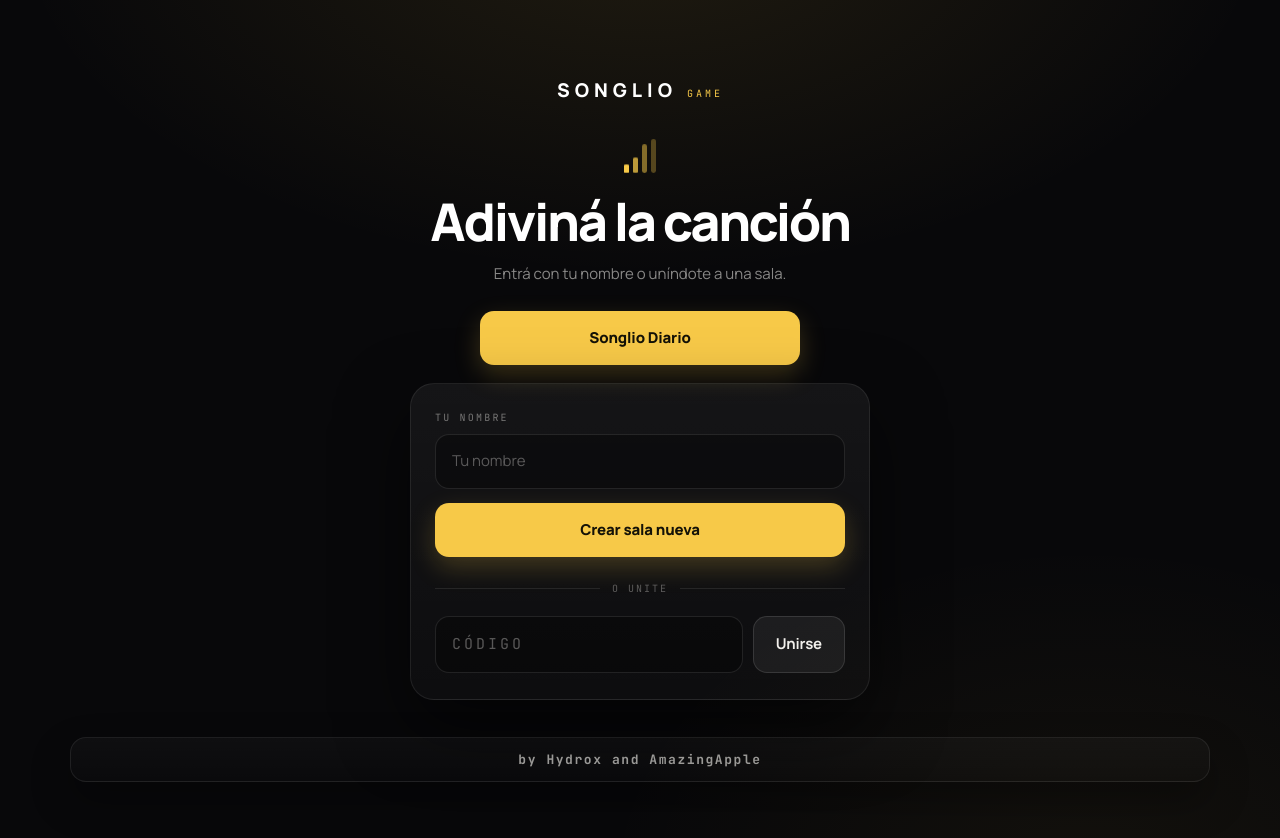
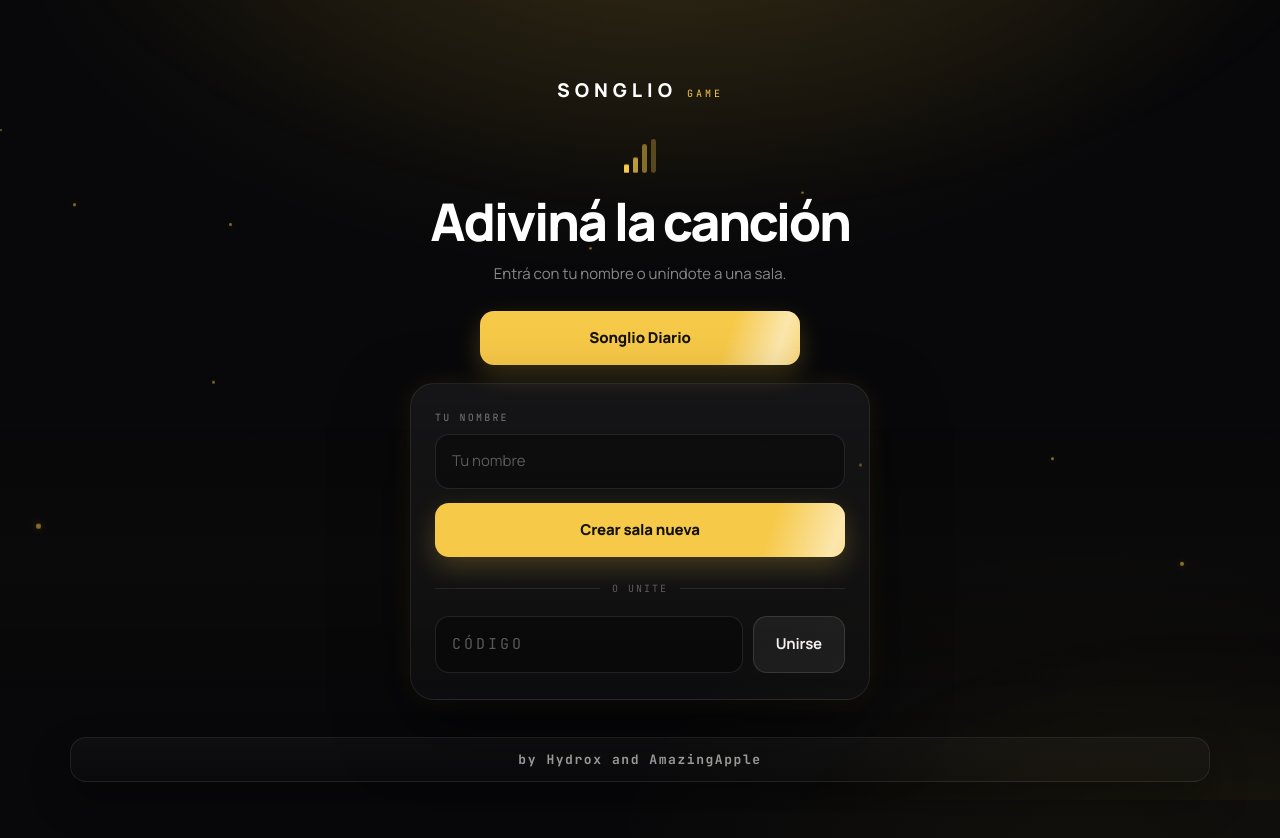
Before and after one commit to lautarouns/linsherasgame, a Next.js app: page / in a window 1280 px wide. Shown: the top 838 px of the page. Built offline with nearby package versions, Linux system fonts and the light colour scheme; no server answers.

Commit message:
agregado animaciones

```diff
--- a/app/globals.css
+++ b/app/globals.css
@@ -1272,3 +1272,4 @@ select {
   .app-footer { width: calc(100% - 28px); padding: 10px 14px; font-size: 12px; border-radius: 12px; bottom: 12px; }
   .app-main { padding-bottom: 82px; }
 }
+@import "./songlio-animations.css";
--- a/app/page.tsx
+++ b/app/page.tsx
@@ -1,5 +1,5 @@
 'use client'
-import { useState } from 'react'
+import { useEffect, useMemo, useRef, useState } from 'react'
 import { useRouter } from 'next/navigation'
 import { supabase } from '@/lib/supabase'
 
@@ -7,10 +7,85 @@ function randomCode() {
   return Math.random().toString(36).substring(2, 6).toUpperCase()
 }
 
+/** Fondo animado: glows que derivan, línea que barre y partículas doradas. */
+function AnimatedBackground({ count = 13 }: { count?: number }) {
+  const particles = useMemo(
+    () =>
+      Array.from({ length: count }, (_, i) => {
+        const a = Math.abs((Math.sin(i * 12.9898) * 43758.5453) % 1)
+        const b = Math.abs((Math.sin(i * 78.233) * 12345.6789) % 1)
+        return {
+          left: `${a * 100}%`,
+          top: `${30 + b * 60}%`,
+          size: 2 + b * 3,
+          duration: `${9 + b * 10}s`,
+          delay: `${-a * 14}s`,
+        }
+      }),
+    [count]
+  )
+
+  return (
+    <div className="sg-bg" aria-hidden>
+      <span className="sg-glow-a" />
+      <span className="sg-glow-b" />
+      <span className="sg-scanline" />
+      {particles.map((p, i) => (
+        <span
+          key={i}
+          className="sg-particle"
+          style={{
+            left: p.left,
+            top: p.top,
+            width: p.size,
+            height: p.size,
+            animationDuration: p.duration,
+            animationDelay: p.delay,
+          }}
+        />
+      ))}
+    </div>
+  )
+}
+
+/** Cortina de transición: se abre desde el centro con las barras del ecualizador. */
+function Curtain({ label, leaving }: { label: string; leaving: boolean }) {
+  return (
+    <div className={`sg-curtain${leaving ? ' is-leaving' : ''}`} aria-hidden>
+      <div className="sg-curtain-eq">
+        <span /><span /><span /><span /><span />
+      </div>
+      <p className="sg-curtain-label">{label}</p>
+    </div>
+  )
+}
+
+/**
+ * Dispara la cortina, espera y recién entonces navega.
+ * navigate() corre a los 620ms; la cortina se desvanece sola si la navegación tarda.
+ */
+function useCurtainNav() {
+  const [curtain, setCurtain] = useState<{ label: string; leaving: boolean } | null>(null)
+  const timers = useRef<ReturnType<typeof setTimeout>[]>([])
+
+  useEffect(() => () => timers.current.forEach(clearTimeout), [])
+
+  const run = (label: string, navigate: () => void | Promise<void>) => {
+    if (curtain) return
+    setCurtain({ label, leaving: false })
+    timers.current.push(setTimeout(() => { void navigate() }, 620))
+    timers.current.push(setTimeout(() => setCurtain(c => (c ? { ...c, leaving: true } : c)), 1400))
+    timers.current.push(setTimeout(() => setCurtain(null), 1900))
+  }
+
+  return { curtain, run, busy: !!curtain }
+}
+
 export default function Home() {
   const [joinCode, setJoinCode] = useState('')
   const [nickname, setNickname] = useState('')
   const router = useRouter()
+  const { curtain, run, busy } = useCurtainNav()
 
   const createRoom = async () => {
     if (!nickname) return alert('Poné un nombre')
@@ -56,29 +131,36 @@ export default function Home() {
   }
 
   return (
-    <div className="page-shell">
+    <>
+      <AnimatedBackground count={13} />
+
+      <div className={`page-shell${busy ? ' sg-shell-out' : ''}`} style={{ position: 'relative', zIndex: 1 }}>
         <div className="brand-header">
-        <h1 className="brand-title">SONGLIO</h1>
-        <span className="brand-kicker">GAME</span>
+          <h1 className="brand-title">
+            {'SONGLIO'.split('').map((letter, i) => (
+              <span key={i}>{letter}</span>
+            ))}
+          </h1>
+          <span className="brand-kicker sg-rise sg-d1">GAME</span>
         </div>
 
-      <div className="eq">
+        <div className="eq sg-rise sg-d2">
           <span /><span /><span /><span />
         </div>
 
-      <h2 className="page-title">Adiviná la canción</h2>
-      <p className="page-subtitle">Entrá con tu nombre o uníndote a una sala.</p>
+        <h2 className="page-title sg-rise sg-d3">Adiviná la canción</h2>
+        <p className="page-subtitle sg-rise sg-d4">Entrá con tu nombre o uníndote a una sala.</p>
 
         <button
           type="button"
-        onClick={() => router.push('/daily')}
-        className="btn-principal"
+          onClick={() => run('Songlio Diario', () => router.push('/daily'))}
+          className="btn-principal sg-sheen sg-rise sg-d5"
           style={{ width: 'min(100%, 320px)', marginBottom: 18 }}
         >
           Songlio Diario
         </button>
 
-      <main className="page-card">
+        <main className="page-card sg-breathe">
           <label className="field-label" htmlFor="nickname">Tu nombre</label>
           <input
             id="nickname"
@@ -90,8 +172,8 @@ export default function Home() {
 
           <button
             type="button"
-          onClick={createRoom}
-          className="btn-principal"
+            onClick={() => run('Creando sala', createRoom)}
+            className="btn-principal sg-sheen sg-sheen-slow"
             style={{ width: '100%', marginTop: 14 }}
           >
             Crear sala nueva
@@ -107,11 +189,18 @@ export default function Home() {
               value={joinCode}
               onChange={e => setJoinCode(e.target.value)}
             />
-          <button type="button" onClick={joinRoom} className="btn-principal">
+            <button
+              type="button"
+              onClick={() => run('Entrando a la sala', joinRoom)}
+              className="btn-principal"
+            >
               Unirse
             </button>
           </div>
         </main>
       </div>
+
+      {curtain && <Curtain label={curtain.label} leaving={curtain.leaving} />}
+    </>
   )
 }
--- /dev/null
+++ b/app/songlio-animations.css
@@ -0,0 +1,94 @@
+/* ---------- Songlio: capa de animaciones ---------- */
+/* Pegar al final de app/globals.css (o importar este archivo desde ahí). */
+
+@keyframes sg-rise { from { opacity: 0; transform: translateY(16px); } to { opacity: 1; transform: none; } }
+@keyframes sg-letter { from { opacity: 0; transform: translateY(-8px); filter: blur(6px); } to { opacity: 1; transform: none; filter: blur(0); } }
+@keyframes sg-drift-a { 0%,100% { transform: translate3d(-4%,-2%,0) scale(1); opacity: .85; } 50% { transform: translate3d(6%,4%,0) scale(1.18); opacity: 1; } }
+@keyframes sg-drift-b { 0%,100% { transform: translate3d(3%,3%,0) scale(1.1); opacity: .7; } 50% { transform: translate3d(-5%,-4%,0) scale(.95); opacity: 1; } }
+@keyframes sg-sheen { 0% { transform: translateX(-130%) skewX(-18deg); } 60%,100% { transform: translateX(240%) skewX(-18deg); } }
+@keyframes sg-breathe { 0%,100% { box-shadow: 0 28px 70px rgba(0,0,0,.55), 0 0 0 1px rgba(247,201,72,0); } 50% { box-shadow: 0 28px 70px rgba(0,0,0,.55), 0 0 34px -6px rgba(247,201,72,.16); } }
+@keyframes sg-float { 0% { transform: translateY(12px); opacity: 0; } 12% { opacity: .55; } 88% { opacity: .45; } 100% { transform: translateY(-190px); opacity: 0; } }
+@keyframes sg-scan { 0% { transform: translateY(-10vh); opacity: 0; } 25% { opacity: .5; } 100% { transform: translateY(110vh); opacity: 0; } }
+@keyframes sg-shell-out { from { opacity: 1; transform: none; filter: blur(0); } to { opacity: 0; transform: scale(.94) translateY(-10px); filter: blur(8px); } }
+@keyframes sg-shell-in { from { opacity: 0; transform: scale(1.04) translateY(12px); filter: blur(6px); } to { opacity: 1; transform: none; filter: blur(0); } }
+@keyframes sg-curtain-in { from { clip-path: circle(0% at 50% 55%); } to { clip-path: circle(150% at 50% 55%); } }
+@keyframes sg-curtain-out { from { opacity: 1; } to { opacity: 0; } }
+@keyframes sg-bar-jump { 0%,100% { transform: scaleY(.2); } 50% { transform: scaleY(1); } }
+@keyframes sg-label { from { opacity: 0; letter-spacing: .5em; } to { opacity: 1; letter-spacing: .26em; } }
+
+/* Entradas escalonadas: .sg-rise + .sg-d1 … .sg-d7 */
+.sg-rise { animation: sg-rise .7s cubic-bezier(.2,.7,.3,1) both; }
+.sg-d1 { animation-delay: .5s; }
+.sg-d2 { animation-delay: .55s; }
+.sg-d3 { animation-delay: .6s; }
+.sg-d4 { animation-delay: .68s; }
+.sg-d5 { animation-delay: .74s; }
+.sg-d6 { animation-delay: .8s; }
+.sg-d7 { animation-delay: 1.05s; }
+
+/* Logo letra por letra: envolver cada letra en un <span> dentro de .brand-title */
+.brand-title { display: flex; }
+.brand-title span { display: inline-block; animation: sg-letter .5s both cubic-bezier(.2,.7,.3,1); }
+.brand-title span:nth-child(1) { animation-delay: .05s; }
+.brand-title span:nth-child(2) { animation-delay: .11s; }
+.brand-title span:nth-child(3) { animation-delay: .17s; }
+.brand-title span:nth-child(4) { animation-delay: .23s; }
+.brand-title span:nth-child(5) { animation-delay: .29s; }
+.brand-title span:nth-child(6) { animation-delay: .35s; }
+.brand-title span:nth-child(7) { animation-delay: .41s; }
+
+/* Fondo animado: <div class="sg-bg"><span class="sg-glow-a"/><span class="sg-glow-b"/><span class="sg-scanline"/></div> */
+.sg-bg { position: absolute; inset: 0; overflow: hidden; pointer-events: none; z-index: 0; }
+.sg-glow-a { position: absolute; inset: -20% -10% auto -10%; height: 70vh; background: radial-gradient(900px 520px at 50% 0%, rgba(247,201,72,.13), transparent 70%); animation: sg-drift-a 16s ease-in-out infinite; }
+.sg-glow-b { position: absolute; right: -10%; bottom: -20%; width: 80%; height: 70vh; background: radial-gradient(700px 500px at 80% 100%, rgba(247,201,72,.07), transparent 70%); animation: sg-drift-b 21s ease-in-out infinite; }
+.sg-scanline { position: absolute; left: 0; right: 0; top: 0; height: 40vh; background: linear-gradient(180deg, transparent, rgba(247,201,72,.05), transparent); animation: sg-scan 11s linear infinite; }
+.sg-particle { position: absolute; border-radius: 50%; background: var(--accent); box-shadow: 0 0 8px rgba(247,201,72,.6); animation-name: sg-float; animation-timing-function: linear; animation-iteration-count: infinite; }
+
+/* Brillo que barre los botones dorados */
+.btn-principal { position: relative; overflow: hidden; }
+.btn-principal.sg-sheen::before {
+  content: ""; position: absolute; top: 0; bottom: 0; left: 0; width: 34%;
+  background: linear-gradient(90deg, transparent, rgba(255,255,255,.55), transparent);
+  animation: sg-sheen 3.6s ease-in-out infinite;
+}
+.btn-principal.sg-sheen-slow::before { animation-duration: 5.2s; animation-delay: 1.2s; }
+.btn-principal:hover { transform: translateY(-2px); box-shadow: 0 16px 34px rgba(247,201,72,.34); }
+.btn-principal:active { transform: translateY(1px) scale(.99); }
+
+/* Card que respira */
+.page-card.sg-breathe { animation: sg-rise .8s .8s cubic-bezier(.2,.7,.3,1) both, sg-breathe 6s 1.6s ease-in-out infinite; }
+
+/* Campos: leve levantada al foco */
+.form-field:focus, .guess-input:focus { transform: translateY(-1px); }
+.form-field, .guess-input { transition: border-color .18s ease, box-shadow .18s ease, transform .18s ease; }
+
+/* ---------- Transición entre pantallas ---------- */
+.sg-shell-out { animation: sg-shell-out .45s cubic-bezier(.4,0,.6,1) both; }
+.sg-shell-in { animation: sg-shell-in .5s cubic-bezier(.2,.7,.3,1) both; }
+
+.sg-curtain {
+  position: fixed; inset: 0; z-index: 1200;
+  display: flex; flex-direction: column; align-items: center; justify-content: center; gap: 22px;
+  background: radial-gradient(700px 420px at 50% 45%, rgba(247,201,72,.14), transparent 70%), #0b0b0e;
+  animation: sg-curtain-in .45s cubic-bezier(.2,.7,.3,1) both;
+}
+.sg-curtain.is-leaving { animation: sg-curtain-out .5s ease-in both; }
+.sg-curtain-eq { display: inline-flex; align-items: flex-end; gap: 5px; height: 46px; }
+.sg-curtain-eq span {
+  width: 6px; height: 100%; border-radius: 3px; background: var(--accent);
+  transform-origin: bottom; box-shadow: 0 0 14px rgba(247,201,72,.5);
+  animation: sg-bar-jump .5s ease-in-out infinite;
+}
+.sg-curtain-eq span:nth-child(2) { animation-delay: .08s; }
+.sg-curtain-eq span:nth-child(3) { animation-delay: .16s; }
+.sg-curtain-eq span:nth-child(4) { animation-delay: .24s; }
+.sg-curtain-eq span:nth-child(5) { animation-delay: .32s; }
+.sg-curtain-label {
+  margin: 0; font-family: var(--font-code); font-size: 12px; font-weight: 700;
+  letter-spacing: .26em; text-transform: uppercase; color: rgba(242,240,236,.72);
+  animation: sg-label .5s ease-out both;
+}
+
+@media (prefers-reduced-motion: reduce) {
+  .sg-bg *, .sg-particle, .btn-principal.sg-sheen::before, .eq span { animation: none !important; }
+}
```
Lines whose indentation alone changed are shown as unchanged.
